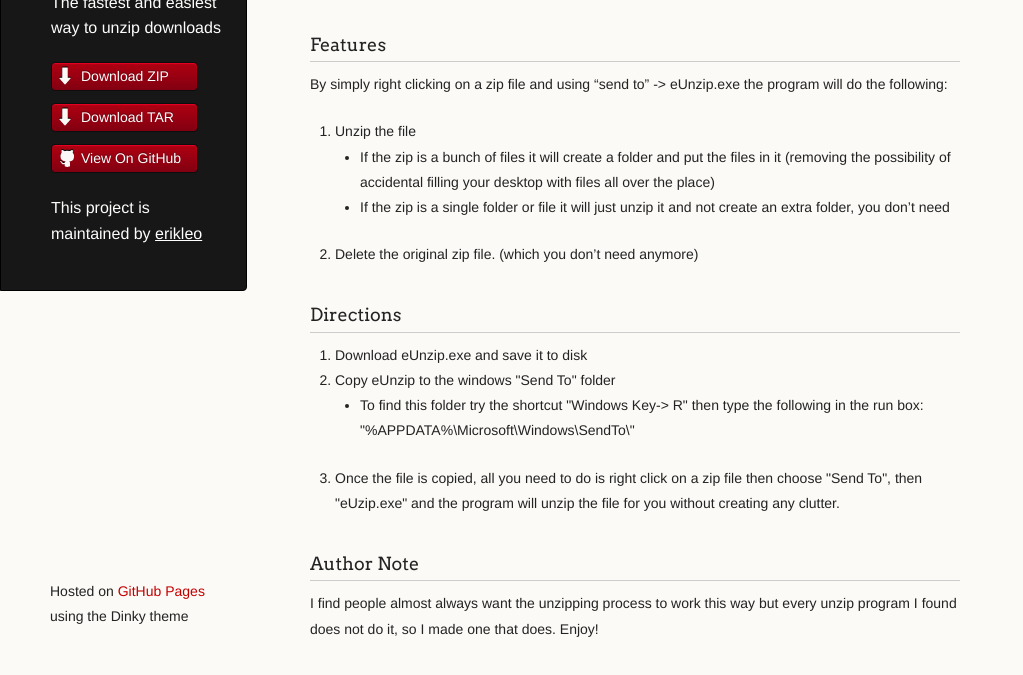
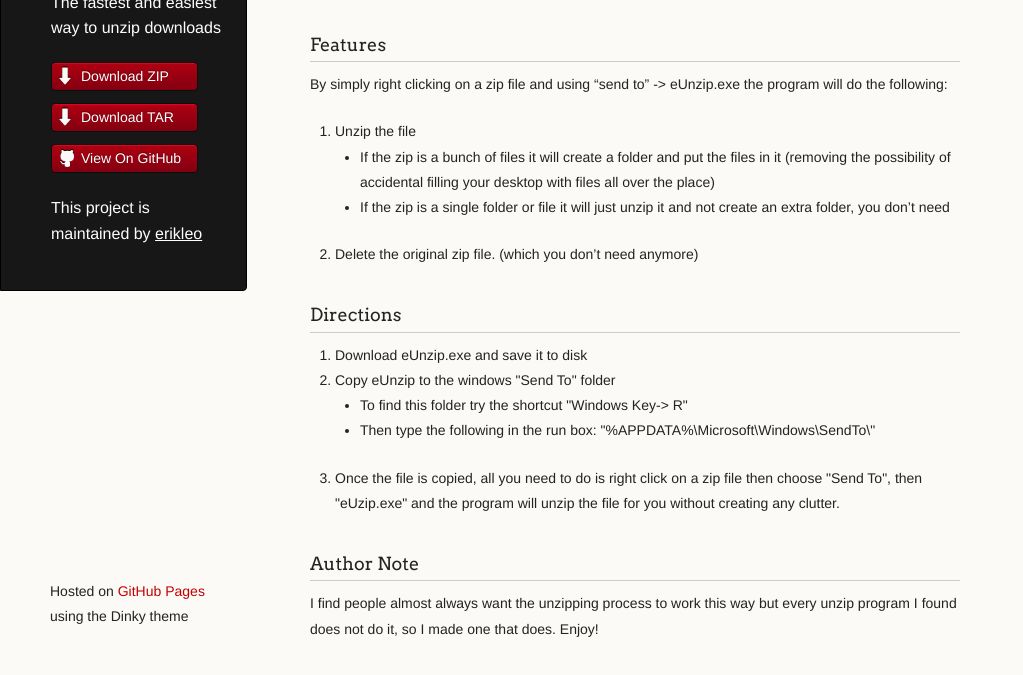
Before and after one commit to erikleo/eUnzip, a plain HTML site: page index.html in a window 1280 px wide. Shown: the part 139-814 px from the top of the page, without its empty margins (0-1023 px from the left). Drawn offline with Linux system fonts and the light colour scheme.

```diff
--- a/index.html
+++ b/index.html
@@ -59,8 +59,8 @@
 <li>Copy eUnzip to the windows "Send To" folder
 
 <ul>
-<li>To find this folder try the shortcut "Windows Key-&gt; R" then type the following in the run box:
-"%APPDATA%\Microsoft\Windows\SendTo\"</li>
+<li>To find this folder try the shortcut "Windows Key-&gt; R" </li>
+<li>Then type the following in the run box: "%APPDATA%\Microsoft\Windows\SendTo\"</li>
 </ul>
 </li>
 <li>Once the file is copied, all you need to do is right click on a zip file then choose "Send To", then "eUzip.exe" and the program will unzip the file for you without creating any clutter.</li>
```
Also changed, not shown: params.json (+1 -1 lines).
